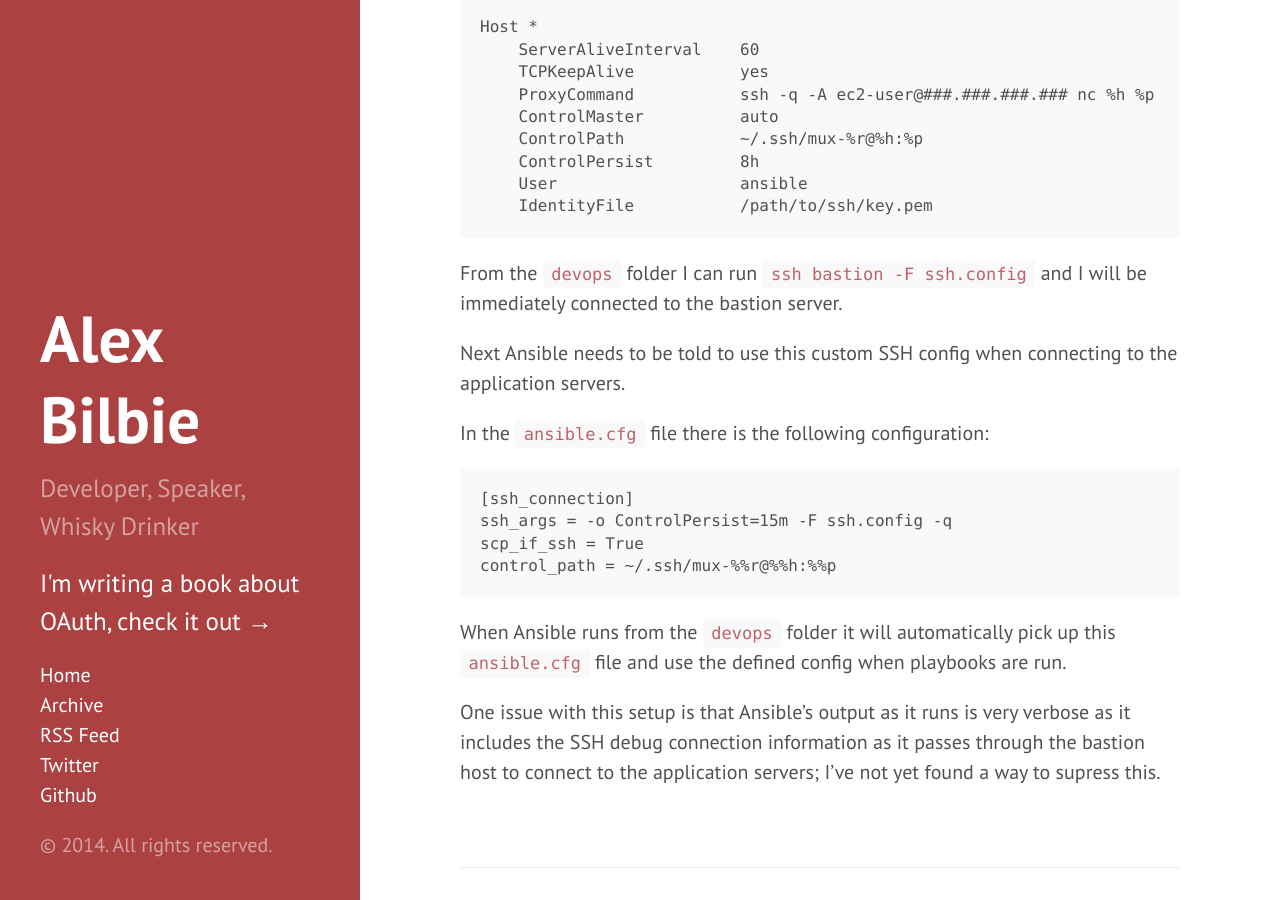
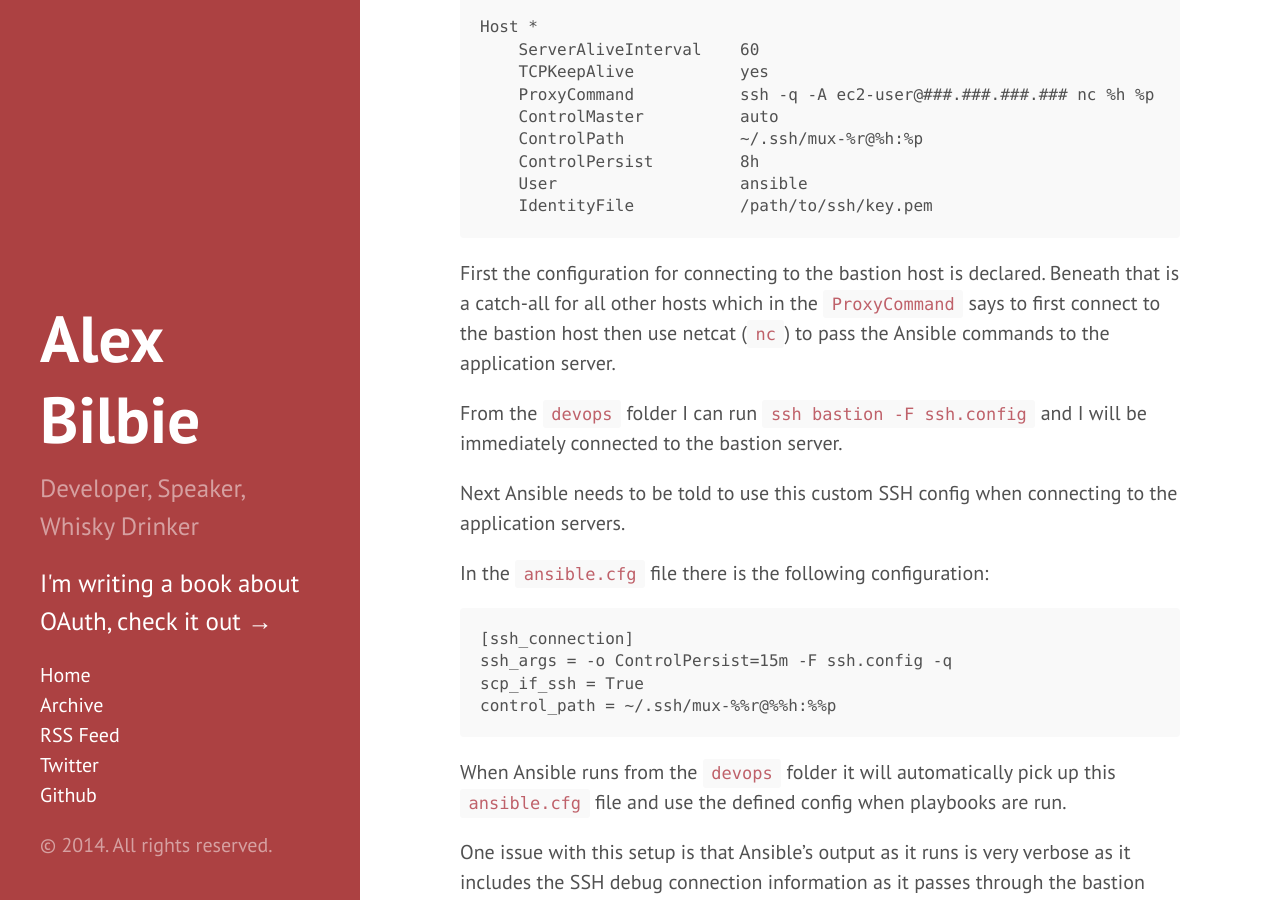
Before and after one commit to alexbilbie/alexbilbie.github.com, a Jekyll site: the page built from _posts/2014-07-02-using-ansible-with-a-bastion-host.md, in a window 1280 px wide and 900 px high, scrolled down 1573 px. Built offline with Jekyll 4.4.1, drawn with Linux system fonts in a browser that asks for light colours; Markdown is read by kramdown in place of the engine named in the settings.

Commit message:
Flesh out

````diff
--- a/_posts/2014-07-02-using-ansible-with-a-bastion-host.md
+++ b/_posts/2014-07-02-using-ansible-with-a-bastion-host.md
@@ -64,6 +64,8 @@ Host *
     IdentityFile           /path/to/ssh/key.pem
 ```
 
+First the configuration for connecting to the bastion host is declared. Beneath that is a catch-all for all other hosts which in the `ProxyCommand` says to first connect to the bastion host then use netcat (`nc`) to pass the Ansible commands to the application server.
+
 From the `devops` folder I can run `ssh bastion -F ssh.config` and I will be immediately connected to the bastion server.
 
 Next Ansible needs to be told to use this custom SSH config when connecting to the application servers.
````
